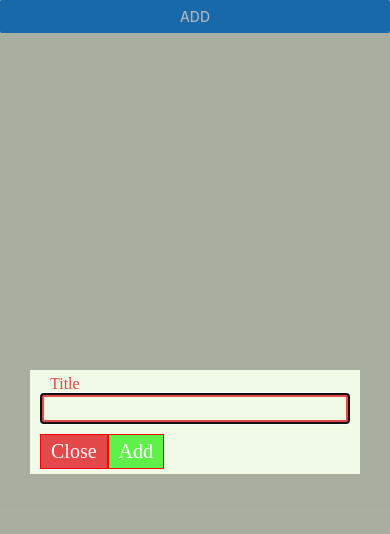
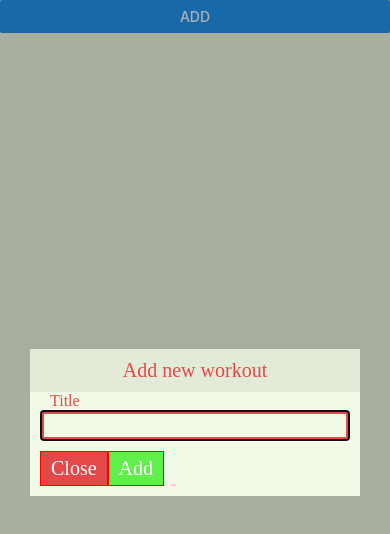
Before and after one commit to FBGFi/WorkoutScheduling, a React Native app: screen / in a window 390 px wide. Both pictures are taken after a click on the button "ADD". Shown: the top 534 px of the page. Built offline with nearby package versions, Linux system fonts and the light colour scheme.

Commit message:
finish button

```diff
--- a/src/components/Button/Button.tsx
+++ b/src/components/Button/Button.tsx
@@ -6,8 +6,8 @@ import ReactNative from "react-native";
 
 const buttonStyles = ReactNative.StyleSheet.create({
   wrapper: {
-    paddingVertical: Dimensions.whitespace_vertical,
-    paddingHorizontal: Dimensions.whitespace_horizontal,
+    paddingVertical: Dimensions.whitespace_small,
+    paddingHorizontal: Dimensions.whitespace_medium,
   },
   text: {
     color: "#FFFFFF",
--- a/src/components/CustomModal/CustomModal.tsx
+++ b/src/components/CustomModal/CustomModal.tsx
@@ -16,16 +16,16 @@ const customModalStyles = ReactNative.StyleSheet.create({
   header: {
     flexDirection: "row",
     backgroundColor: Colors.secondary_background,
-    paddingVertical: Dimensions.whitespace_vertical,
-    paddingHorizontal: Dimensions.whitespace_horizontal,
+    paddingVertical: Dimensions.whitespace_small,
+    paddingHorizontal: Dimensions.whitespace_medium,
   },
   title: {
     ...CommonStyles.title,
     flex: 1,
   },
   contentContainer: {
-    paddingVertical: Dimensions.whitespace_vertical,
-    paddingHorizontal: Dimensions.whitespace_horizontal,
+    paddingVertical: Dimensions.whitespace_small,
+    paddingHorizontal: Dimensions.whitespace_medium,
   },
 });
 
--- a/src/components/CustomModal/InputModal.tsx
+++ b/src/components/CustomModal/InputModal.tsx
@@ -3,6 +3,7 @@ import { Input } from "@components/Input/Input";
 import { InputData } from "@components/Input/types";
 import Colors from "@styles/colors";
 import Dimensions from "@styles/dimensions";
+import Fonts from "@styles/fonts";
 import React from "react";
 import ReactNative from "react-native";
 
@@ -14,21 +15,34 @@ const inputModalStyles = ReactNative.StyleSheet.create({
     paddingHorizontal: 30,
     backgroundColor: "rgba(0,0,0,0.3)",
   },
+  header: {
+    marginHorizontal: -Dimensions.whitespace_medium,
+    marginTop: -Dimensions.whitespace_medium,
+    backgroundColor: Colors.secondary_background,
+    padding: Dimensions.whitespace_medium,
+  },
+  title: {
+    fontFamily: Fonts.Titillium_bold,
+    fontSize: Dimensions.font_small,
+    color: Colors.secondary,
+    textAlign: "center",
+  },
   formContainer: {
     marginTop: "auto",
     marginBottom: "auto",
     backgroundColor: Colors.primary_background,
     marginVertical: 30,
-    paddingVertical: Dimensions.whitespace_vertical,
-    paddingHorizontal: Dimensions.whitespace_horizontal,
+    paddingVertical: Dimensions.whitespace_medium,
+    paddingHorizontal: Dimensions.whitespace_medium,
   },
   inputWrapper: {
-    marginBottom: Dimensions.whitespace_horizontal,
+    marginBottom: Dimensions.whitespace_medium,
   },
 });
 
 interface InputModalProps<InputValue extends InputData> {
   inputs: InputValue[];
+  title: string;
   closeModal: () => void;
   onSubmit: (inputs: InputValue[]) => void;
 }
@@ -37,6 +51,7 @@ export function InputModal<InputValue extends InputData>({
   inputs,
   closeModal,
   onSubmit,
+  title,
 }: InputModalProps<InputValue>): JSX.Element {
   const [changedInputs, setChangedInputs] = React.useState(inputs);
 
@@ -62,6 +77,14 @@ export function InputModal<InputValue extends InputData>({
     <ReactNative.Modal transparent onRequestClose={closeModal}>
       <ReactNative.View style={inputModalStyles.wrapper}>
         <ReactNative.View style={inputModalStyles.formContainer}>
+          {/* --- Header start --- */}
+          <ReactNative.View style={inputModalStyles.header}>
+            <ReactNative.Text style={inputModalStyles.title}>
+              {title}
+            </ReactNative.Text>
+          </ReactNative.View>
+          {/* --- Header end --- */}
+
           {/* --- Inputs start --- */}
           <ReactNative.ScrollView style={{ maxHeight: screenHeight - 300 }}>
             {inputs.map((input, index) => (
--- a/src/components/Input/Input.tsx
+++ b/src/components/Input/Input.tsx
@@ -7,7 +7,7 @@ import Fonts from "@styles/fonts";
 const inputStyles = ReactNative.StyleSheet.create({
   label: {
     fontSize: Dimensions.font_tiny,
-    paddingLeft: Dimensions.whitespace_horizontal,
+    paddingLeft: Dimensions.whitespace_medium,
     color: Colors.secondary,
     fontFamily: Fonts.Titillium_semibold,
   },
@@ -17,7 +17,7 @@ const inputStyles = ReactNative.StyleSheet.create({
     fontSize: Dimensions.font_small,
     color: Colors.secondary_font,
     fontFamily: Fonts.Titillium_semibold,
-    paddingLeft: Dimensions.whitespace_horizontal,
+    paddingLeft: Dimensions.whitespace_medium,
   },
 });
 
--- a/src/styles/dimensions.ts
+++ b/src/styles/dimensions.ts
@@ -6,8 +6,9 @@ export const fontSizes = {
 };
 
 export const whiteSpaces = {
-  whitespace_vertical: 5,
-  whitespace_horizontal: 10,
+  whitespace_small: 5,
+  whitespace_medium: 10,
+  whitespace_large: 15,
   border_width: 4,
 };
 
--- a/src/views/WorkoutSchedulesView/WorkOutSchedulesView.tsx
+++ b/src/views/WorkoutSchedulesView/WorkOutSchedulesView.tsx
@@ -63,6 +63,7 @@ export const WorkOutSchedulesView: React.FC<
           onPress={() =>
             setInputModal(
               <InputModal
+                title="Add new workout"
                 inputs={[
                   {
                     id: "title",
```
